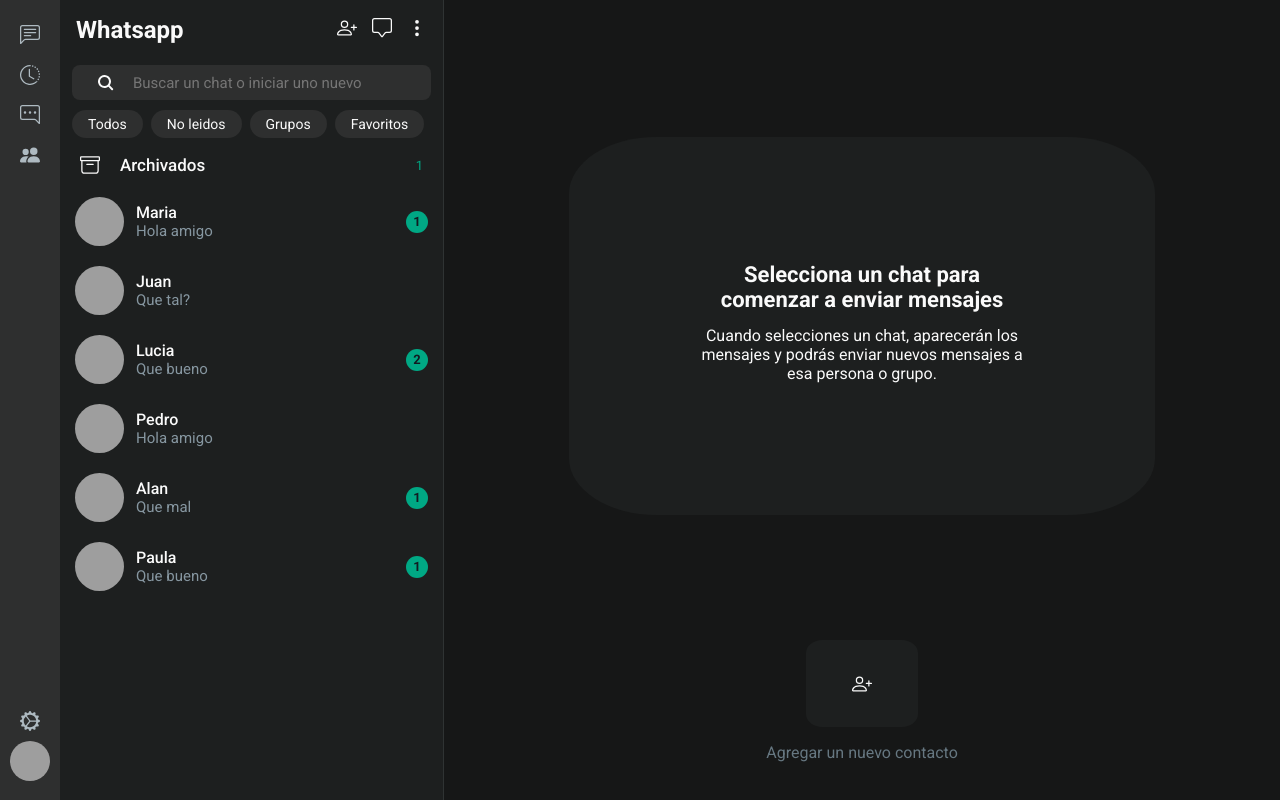
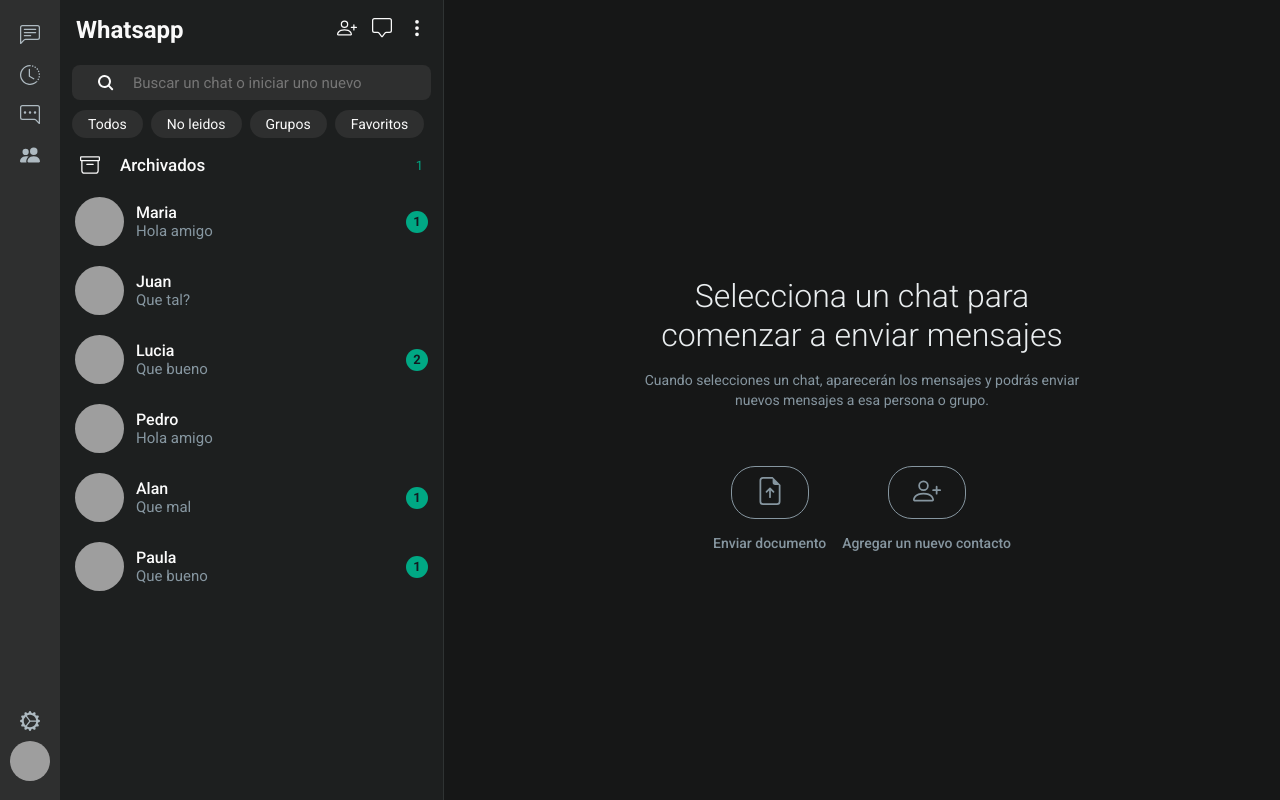
Before and after one commit to noabarrionuevo/Final--project-UTN, a React (Vite) app: page / in a window 1280 px wide. Built offline with nearby package versions, Linux system fonts and the light colour scheme; grey boxes are pictures that could not be loaded.

Commit message:
sectionfirstview updates

```diff
--- a/src/Components/SectionFirstView/SectionFirstView.css
+++ b/src/Components/SectionFirstView/SectionFirstView.css
@@ -11,63 +11,75 @@
 }
 
 .section_SectionFirstView--content {
-    background-color: rgb(29, 31, 31);
-    border-radius: 15%;
-    padding: 15%;
-    margin: 15%;
+    max-width: 560px;
+    padding: 0 40px;
     text-align: center;
 }
 
 .section_SectionFirstView--content--title {
-    color: #FAFAFA;
-    font-size: 22px;
-    padding-bottom: 4%;
+    color: #e9edef;
+    font-size: 32px;
+    font-weight: 300;
+    margin: 28px 0 16px;
+    line-height: 1.2;
 }
 
 .section_SectionFirstView--content--paragraph {
-    color: #FAFAFA;
-    font-size: 16px;
-    padding-bottom: 2%;
+    color: #8696a0;
+    font-size: 14px;
+    line-height: 20px;
+    margin: 0 0 32px;
 }
 
-.section_SectionFirstView--content--addcontact {
+.section_SectionFirstView--content--buttoms {
+    box-sizing: border-box;
+    display: flex;
+    flex-direction: row;
+    align-items: center;
+    justify-content: center;
+    gap: 16px;
+}
+
+.section_SectionFirstView--content--addcontact,
+.section_SectionFirstView--content--senddocuments {
     display: flex;
     flex-direction: column;
     align-items: center;
     justify-content: center;
+    gap: 16px;
+    margin-top: 24px;
 }
 
-.section_SectionFirstView--content--addcontact--svg {
-    display: flex;
-    align-items: center;
-    justify-content: center;
-    border-radius: 15%;
-    padding: 15%;
-    margin-bottom: 10px;
-    background-color: rgb(29, 31, 31);
-    border: none;
+.section_SectionFirstView--content--senddocuments--button,
+.section_SectionFirstView--content--addcontact--button {
+    padding: 10px 24px;
+    border: 1px solid #8696a0;
+    border-radius: 24px;
     cursor: pointer;
+    font-size: 14px;
+    font-weight: 500;
+    background: transparent;
 }
 
-.section_SectionFirstView--content--addcontact--svg:hover {
-    background-color: rgb(22, 23, 23);
+.section_SectionFirstView--content--addcontact--button:hover,
+.section_SectionFirstView--content--senddocuments--button:hover {
+    background-color: rgb(29, 31, 31);
 }
 
-.section_SectionFirstView--content--addcontact--svg svg {
-    width: 20px;
-    height: 20px;
-    fill: #FAFAFA;
-    min-width: 24px;
-    margin-left: 10px;
-    margin-right: 10px;
+.section_SectionFirstView--content--senddocuments--button svg,
+.section_SectionFirstView--content--addcontact--button svg {
+    width: 28px;
+    height: 28px;
+    fill: #8696a0;
+    margin: 0;
+    min-width: unset;
 }
 
-.section_SectionFirstView--content--button {
-    color: #667781;
-    padding: 6px 16px;
-    border: none;
+.section_SectionFirstView--content--addcontact--paragraph,
+.section_SectionFirstView--content--senddocuments--paragraph {
+    color: #8696a0;
     cursor: pointer;
-    font-size: 16px;
-    background: none;
-    margin-bottom: 20px;
+    font-size: 14px;
+    font-weight: 500;
+    background: transparent;
 }
--- a/src/Components/SectionFirstView/SectionFirstView.jsx
+++ b/src/Components/SectionFirstView/SectionFirstView.jsx
@@ -7,16 +7,29 @@
         <h2 className='section_SectionFirstView--content--title'>Selecciona un chat para comenzar a enviar mensajes</h2>
         <p className='section_SectionFirstView--content--paragraph'>Cuando selecciones un chat, aparecerán los mensajes y podrás enviar nuevos mensajes a esa persona o grupo.</p>
       </div>
+      <div className='section_SectionFirstView--content--buttoms'>
+        <div className='section_SectionFirstView--content--senddocuments'>
+
+          <button className='section_SectionFirstView--content--senddocuments--button'>
+            <svg xmlns="http://www.w3.org/2000/svg" width="16" height="16" fill="currentColor" className="bi bi-file-earmark-arrow-up" viewBox="0 0 16 16">
+              <path d="M8.5 11.5a.5.5 0 0 1-1 0V7.707L6.354 8.854a.5.5 0 1 1-.708-.708l2-2a.5.5 0 0 1 .708 0l2 2a.5.5 0 0 1-.708.708L8.5 7.707z" />
+              <path d="M14 14V4.5L9.5 0H4a2 2 0 0 0-2 2v12a2 2 0 0 0 2 2h8a2 2 0 0 0 2-2M9.5 3A1.5 1.5 0 0 0 11 4.5h2V14a1 1 0 0 1-1 1H4a1 1 0 0 1-1-1V2a1 1 0 0 1 1-1h5.5z" />
+            </svg>
+          </button>
+          <p className='section_SectionFirstView--content--senddocuments--paragraph'>Enviar documento</p>
+
+        </div>
         <div className='section_SectionFirstView--content--addcontact'>
-        <button onClick={onAddContact} className='section_SectionFirstView--content--addcontact--svg'>
+
+          <button onClick={onAddContact} className='section_SectionFirstView--content--addcontact--button'>
             <svg xmlns="http://www.w3.org/2000/svg" width="16" height="16" fill="currentColor" className="bi bi-person-plus" viewBox="0 0 16 16">
               <path d="M6 8a3 3 0 1 0 0-6 3 3 0 0 0 0 6m2-3a2 2 0 1 1-4 0 2 2 0 0 1 4 0m4 8c0 1-1 1-1 1H1s-1 0-1-1 1-4 6-4 6 3 6 4m-1-.004c-.001-.246-.154-.986-.832-1.664C9.516 10.68 8.289 10 6 10s-3.516.68-4.168 1.332c-.678.678-.83 1.418-.832 1.664z" />
               <path fill-rule="evenodd" d="M13.5 5a.5.5 0 0 1 .5.5V7h1.5a.5.5 0 0 1 0 1H14v1.5a.5.5 0 0 1-1 0V8h-1.5a.5.5 0 0 1 0-1H13V5.5a.5.5 0 0 1 .5-.5" />
             </svg>
           </button>
-        <button onClick={onAddContact} className='section_SectionFirstView--content--button'>
-          Agregar un nuevo contacto
-        </button>
+          <p className='section_SectionFirstView--content--addcontact--paragraph'>Agregar un nuevo contacto</p>
+
+        </div>
       </div>
     </div>
   )
```
Lines whose indentation alone changed are shown as unchanged.
